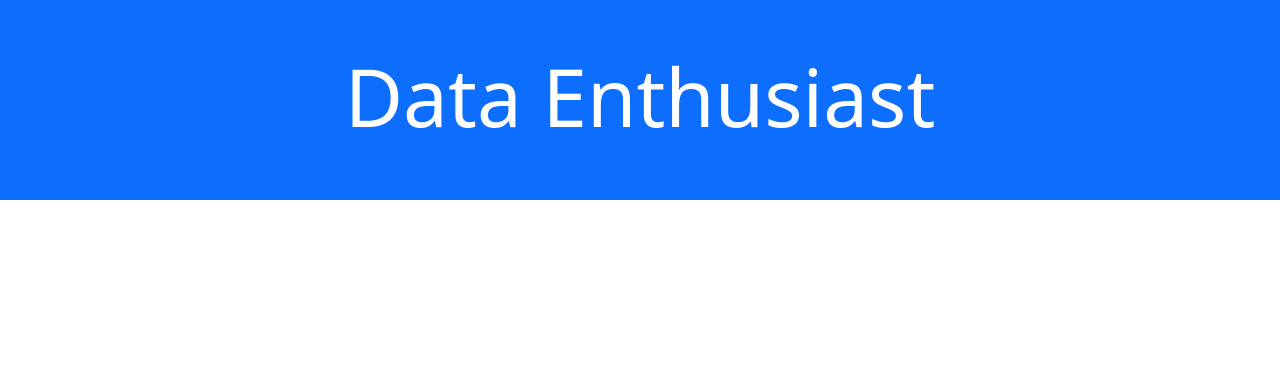
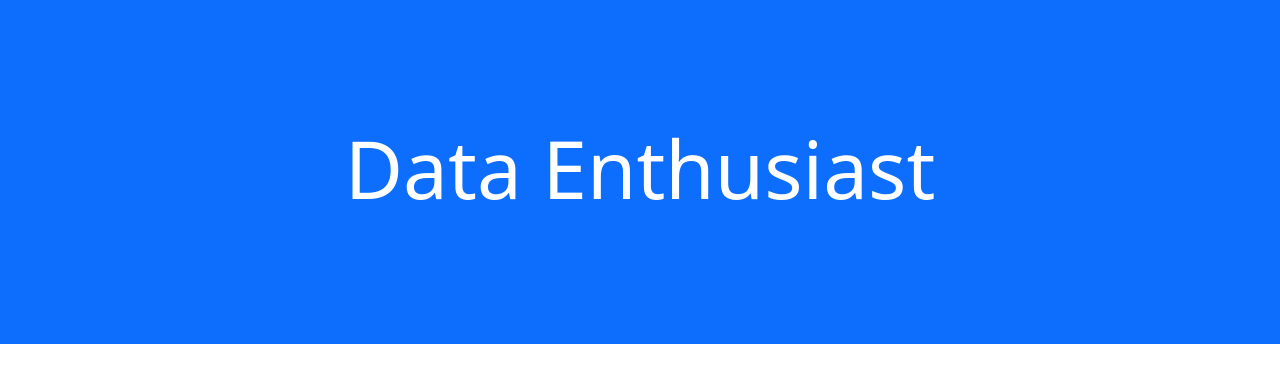
Before and after one commit to jus10mar10/MeetJustin-Website, a Django app: page / in a window 1280 px wide. Shown: the part 56-439 px from the top of the page. Run offline with Django 4.2, Linux system fonts and the light colour scheme.

Commit message:
hero header larger

```diff
--- a/portfolio_website/porfolio/templates/hero_header.html
+++ b/portfolio_website/porfolio/templates/hero_header.html
@@ -1,6 +1,6 @@
 <div class="position-relative text-center">
     <div class="position-relative text-center bg-primary py-5">
-        <h1 class="display-1 text-white">
+        <h1 class="display-1 text-white" style="line-height: 3;">
             <span class="animated-text">Data Enthusiast</span>
         </h1>
     </div>
```
